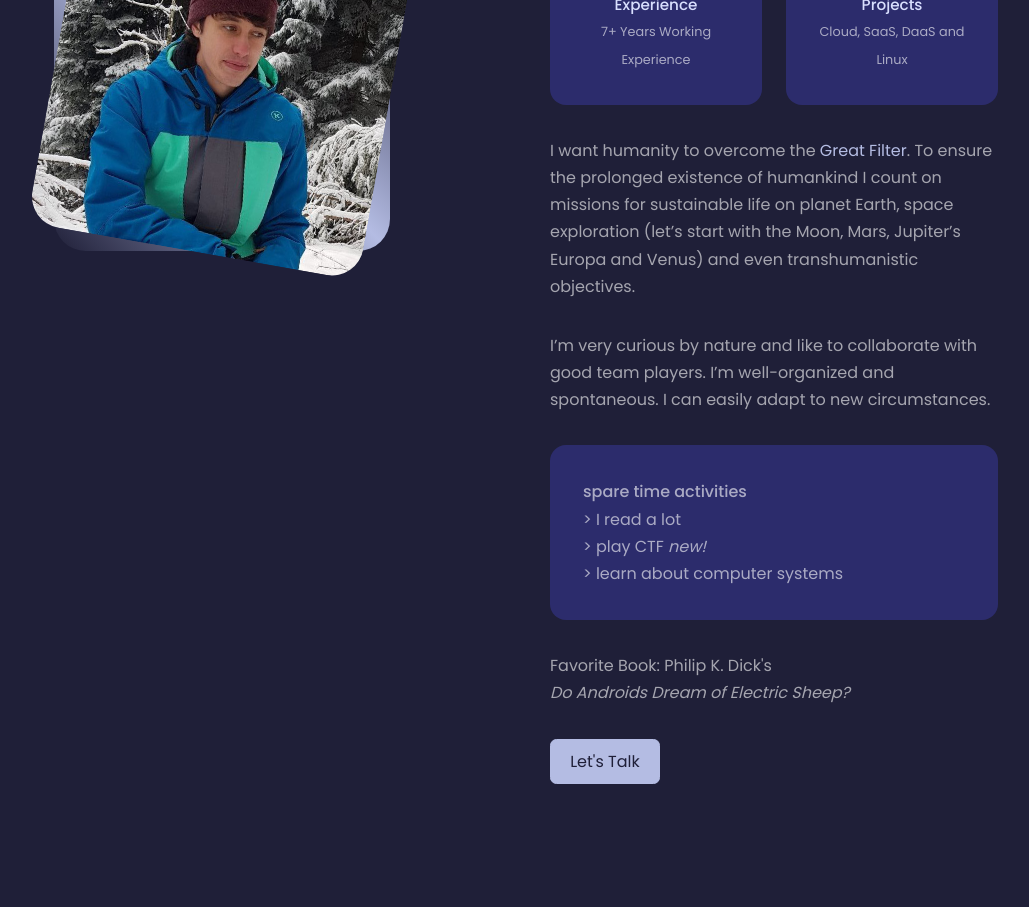
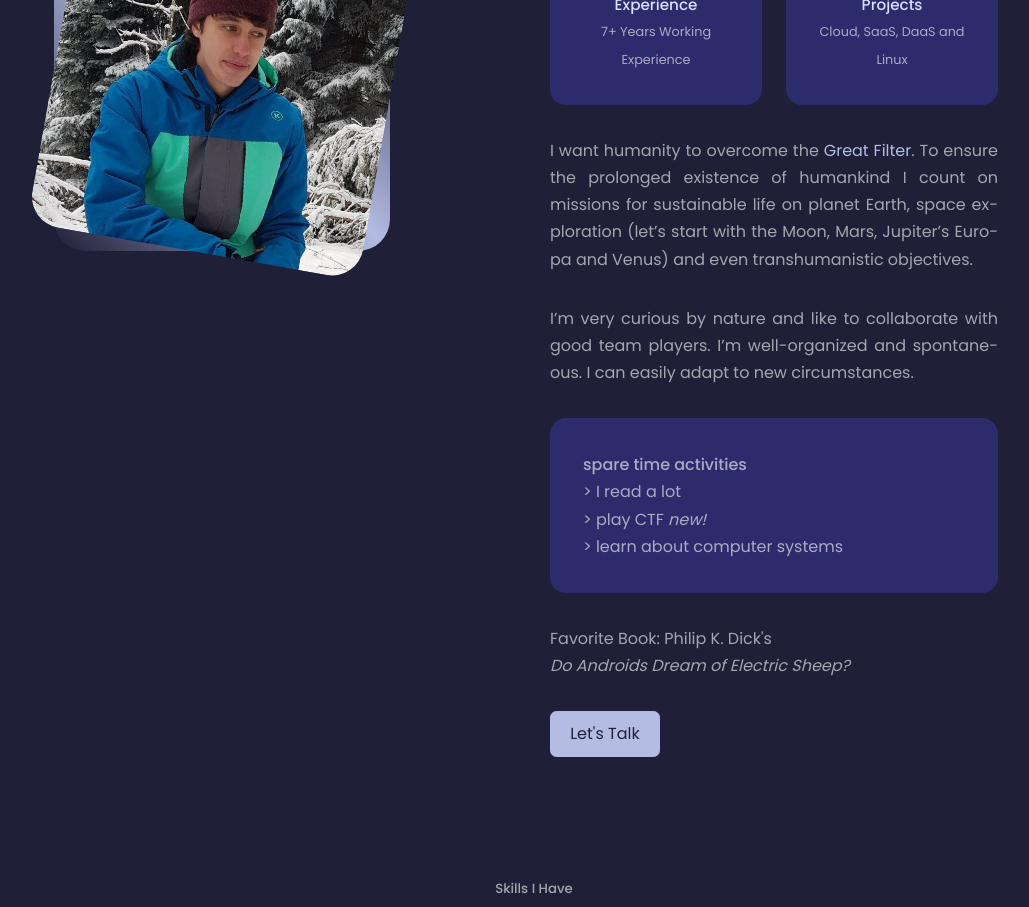
Before and after one commit to DeleteAccess/portfolio, a React (Create React App) app: page / in a window 1280 px wide. Shown: the part 1060-1967 px from the top of the page, without its empty margins (106-1135 px from the left). Built offline with nearby package versions, Linux system fonts and the light colour scheme.

Commit message:
soft hyphen

```diff
--- a/src/components/about/About.jsx
+++ b/src/components/about/About.jsx
@@ -32,11 +32,11 @@ const About = () => {
             </article>
           </div>
 
-          <p>I want humanity to overcome the <a href="https://en.wikipedia.org/wiki/Great_Filter" target='_blank'>Great Filter</a>.
-          To ensure the prolonged existence of humankind I count on missions for sustainable life on planet Earth, space
-          exploration (let’s start with the Moon, Mars, Jupiter’s Europa and Venus) and even transhumanistic objectives.</p>
-          <p>I’m very curious by nature and like to collaborate with good team players. I’m well-organized and spontaneous.
-          I can easily adapt to new circumstances.</p>
+          <p>I want hu&#xAD;man&#xAD;ity to over&#xAD;come the <a href="https://en.wikipedia.org/wiki/Great_Filter" target='_blank'>Great Filter</a>.
+          To ensure the pro&#xAD;longed existence of human&#xAD;kind I count on missions for sus&#xAD;tain&#xAD;a&#xAD;ble life on planet Earth, space
+          ex&#xAD;plo&#xAD;ra&#xAD;tion (let’s start with the Moon, Mars, Jupiter’s Eu&#xAD;ro&#xAD;pa and Ve&#xAD;nus) and e&#xAD;ven trans&#xAD;human&#xAD;istic objec&#xAD;tives.</p>
+          <p>I’m very cu&#xAD;ri&#xAD;ous by na&#xAD;ture and like to col&#xAD;lab&#xAD;o&#xAD;rate with good team play&#xAD;ers. I’m well-or&#xAD;gan&#xAD;ized and spon&#xAD;ta&#xAD;ne&#xAD;ous.
+          I can eas&#xAD;i&#xAD;ly a&#xAD;dapt to new cir&#xAD;cum&#xAD;stanc&#xAD;es.</p>
 
           <article className='about__card'>
           <div className='about__content-sparetime'>
--- a/src/components/about/about.css
+++ b/src/components/about/about.css
@@ -71,6 +71,8 @@
 .about__content p {
     color: var(--color-light);
     margin: 2rem auto;
+    text-align: justify;
+    text-justify: inter-word;
 }
 
 .about__content-sparetime {
```
